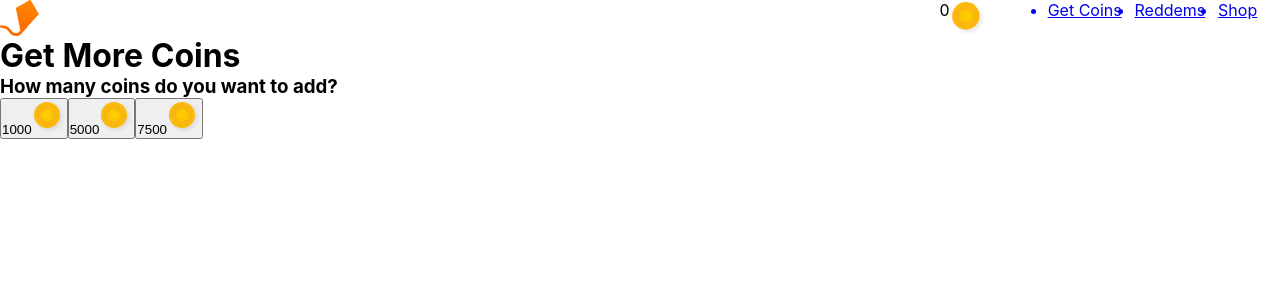
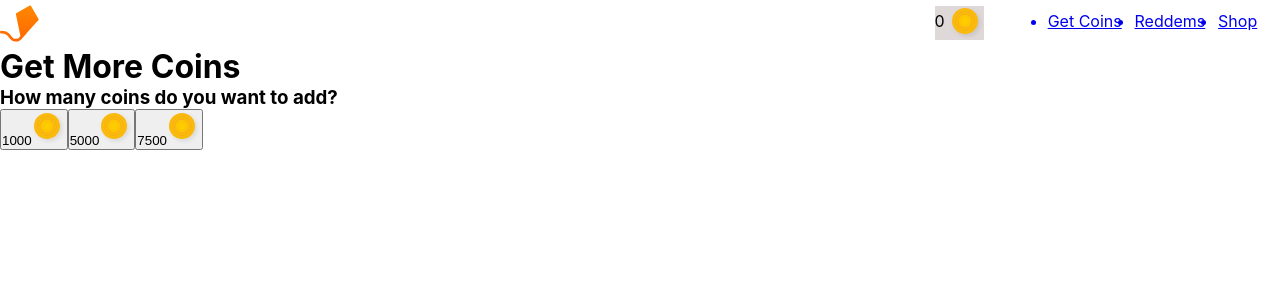
Before and after one commit to AneeOri/store-Dominguez-LuzAndrea, a React (Create React App) app: page /points in a window 1280 px wide. Shown: the top 300 px of the page. Built offline with nearby package versions, Linux system fonts and the light colour scheme; no server answers.

Commit message:
[+] productContainers styles
 productContainers styles

```diff
--- a/src/components/cover/cover.css
+++ b/src/components/cover/cover.css
@@ -9,4 +9,12 @@
     height: 35vw;
     display: flex;
     justify-content: center;
+    position: relative;
 }
+.coverImage h1{
+    position: absolute;
+    top:2vw;
+    left:2vw;
+    color: rgb(74, 8, 80);
+    font-size: 3vw;
+}
--- a/src/components/header/navBar.css
+++ b/src/components/header/navBar.css
@@ -8,17 +8,25 @@
     flex-direction: row;
     justify-content: space-around;
     margin-right: 10px;
+    margin-top: .5vw;
+    margin-bottom: .5vw;
 }
 .points{
     display: flex;
     flex-direction: row;
     margin-right: 5vw;
 }
+.points p{
+    margin-top: 5px;
+}
 .name{
     display: flex;
     flex-direction: row;
     margin-left: 1vw;
-    justify-content: space-around;
+    background-color: rgb(222, 216, 216);
+}
+.name p{
+    margin-top: 5px;
 }
 .links{
     display: flex;
@@ -26,4 +34,8 @@
 }
 .links li{
     margin-right: 1vw;
+    margin-top: 5px;
 }
+.coin{
+    margin-left: 5px;
+}
--- a/src/components/header/navBar.js
+++ b/src/components/header/navBar.js
@@ -14,7 +14,7 @@ export default function NavBar (){
                   <p>{userData.name}</p>
                   <div className='name'>
                      <p >{userData.points}</p>
-                     <img src={coin} alt="imagen de moneda" />
+                     <img className="coin" src={coin} alt="imagen de moneda" />
                   </div>
              </div>
              <div >
--- a/src/components/item/item.js
+++ b/src/components/item/item.js
@@ -37,7 +37,6 @@ export default function Item (props) {
             <div>
               <h3>{category}</h3>
               <h3>{name}</h3>
-              <h3>{cost}</h3>
             </div>
          </div>
     );
--- /dev/null
+++ b/src/components/item/itemHover.css
@@ -0,0 +1,7 @@
+.shop{
+    position: absolute;
+    top:0;
+    left:0;
+    bottom: 0;
+    width: 100%;
+}
--- a/src/components/item/itemHover.js
+++ b/src/components/item/itemHover.js
@@ -3,6 +3,7 @@ import { postReedem } from '../../utils/api';
 import coin from "../../assets/icons/coin.svg";
 import { API_URL, RESOURCES, headers } from "../../utils/constants";
 import ItemShop from './itemShop';
+import "./itemHover.css";
 
 export default function ItemHover (props) {
 
@@ -21,11 +22,11 @@ export default function ItemHover (props) {
     return (
         <div>
             <div>
+               <img src={coin} alt="imagen de moneda" />
                 <p>{productCost}</p>
-                <img src={coin} alt="imagen de moneda" />
             </div>
             {userPoints >= productCost && (
-                <div>
+                <div className='shop'>
                     <ItemShop
                       redeemItem = {redeemItem}
                       userPoints = {userPoints}
--- /dev/null
+++ b/src/components/item/itemInfo.css
@@ -0,0 +1,7 @@
+.bag{
+    position: relative;
+}
+.bag img{
+    position: absolute;
+    margin-left: 6vw;
+}
--- a/src/components/item/itemInfo.js
+++ b/src/components/item/itemInfo.js
@@ -3,6 +3,7 @@ import coin from "../../assets/icons/coin.svg";
 import buyBlue from "../../assets/icons/buy-blue.svg";
 import buyWhite from "../../assets/icons/buy-white.svg";
 import "./item.css";
+import "./itemInfo.css";
 
 export default function ItemInfo(props){
 
@@ -19,7 +20,7 @@ export default function ItemInfo(props){
     }else{
             const buy = isHover ? buyWhite : buyBlue;
             return(
-                <div>
+                <div className='bag'>
                     <img src={buy} alt="imagen de bolsa de compra" />
                 </div>
             );
```
